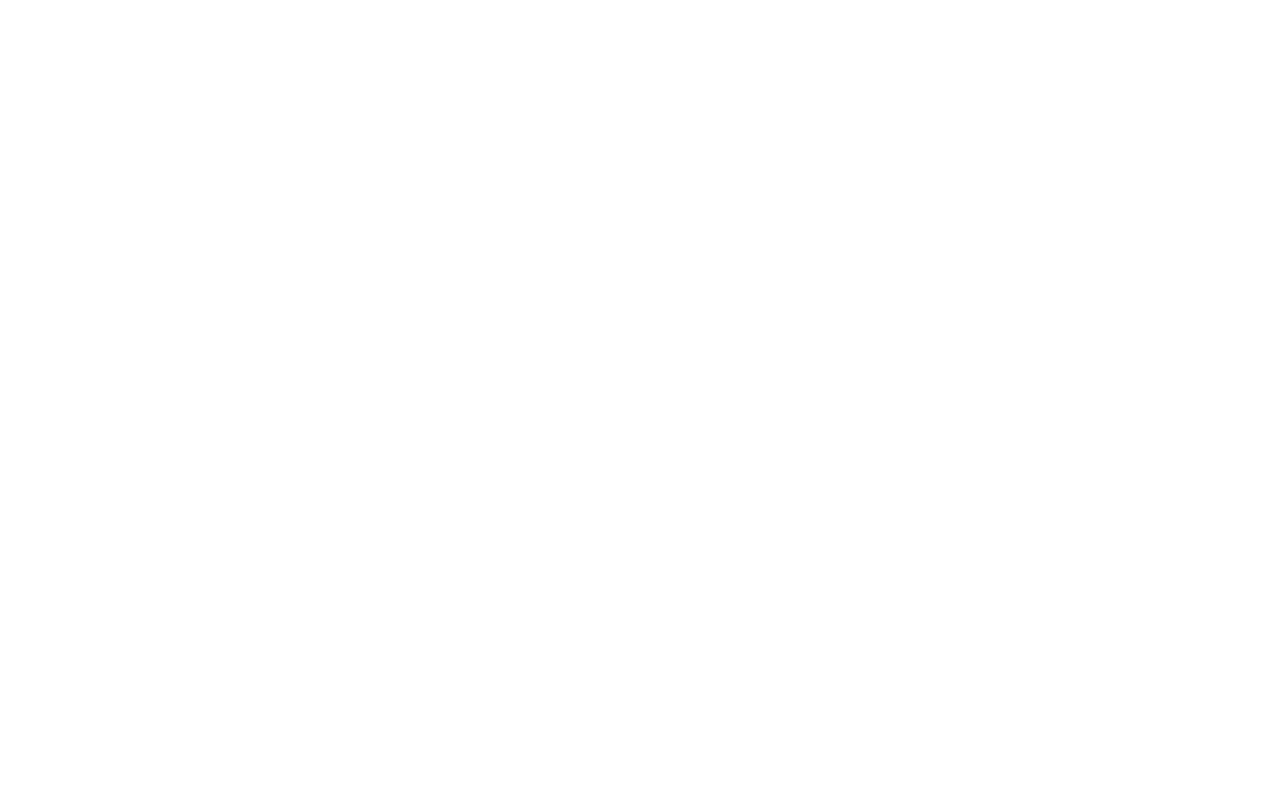
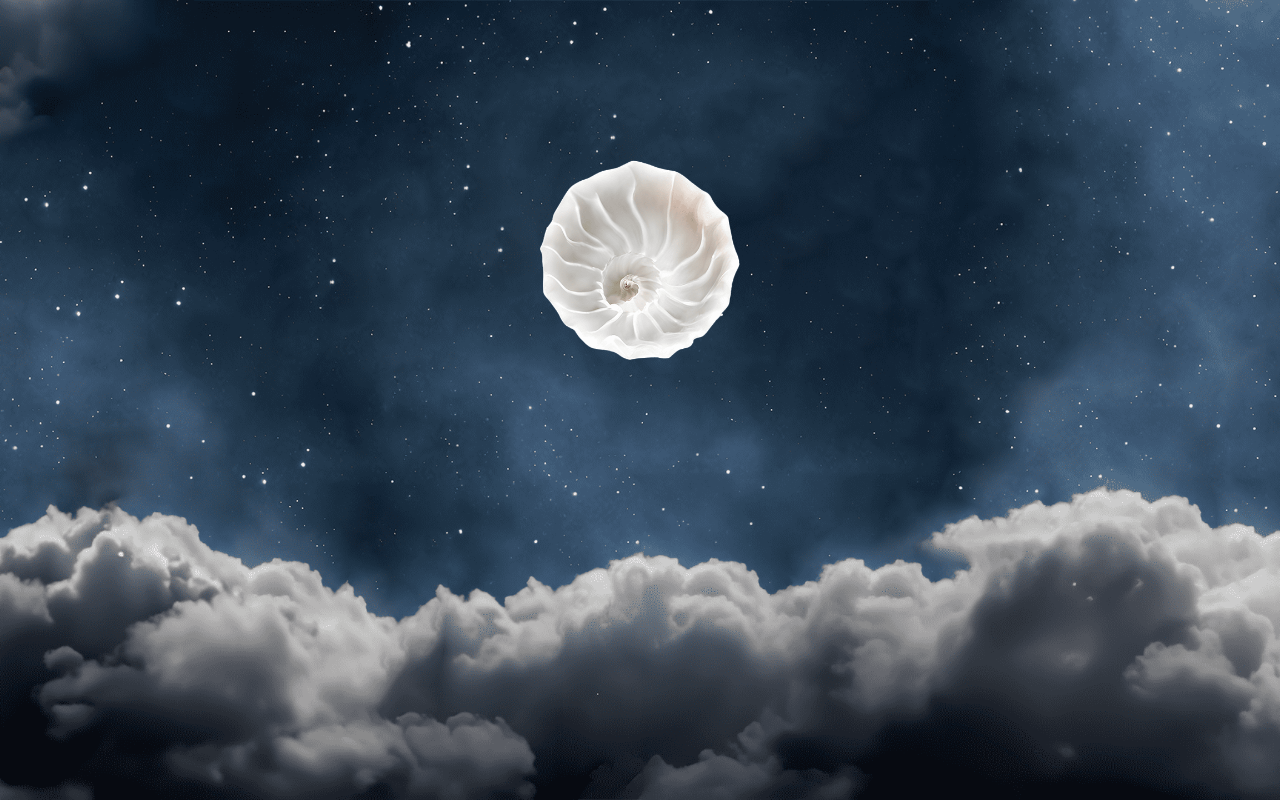
Before and after one commit to boostcampwm2023/web09-MagicConch, a React (Vite) app in the folder frontend/: page / in a window 1280 px wide. Built offline with nearby package versions, Linux system fonts and the light colour scheme.

Commit message:
feat: 홈 화면 배경 설정

```diff
--- a/frontend/src/pages/HomePage/HomePage.tsx
+++ b/frontend/src/pages/HomePage/HomePage.tsx
@@ -1,7 +1,12 @@
 interface HomePageProps {}
 
 const HomePage = ({}: HomePageProps) => {
-  return <></>;
+  return (
+    <div className="w-[100vw] h-[100vh] flex justify-center">
+      <img className="w-full h-full object-cover" src="/bg.png" />
+      <img className="w-[200px] h-[200px] absolute top-[160px]" src="/moon.png" />
+    </div>
+  );
 };
 
 export default HomePage;
```
